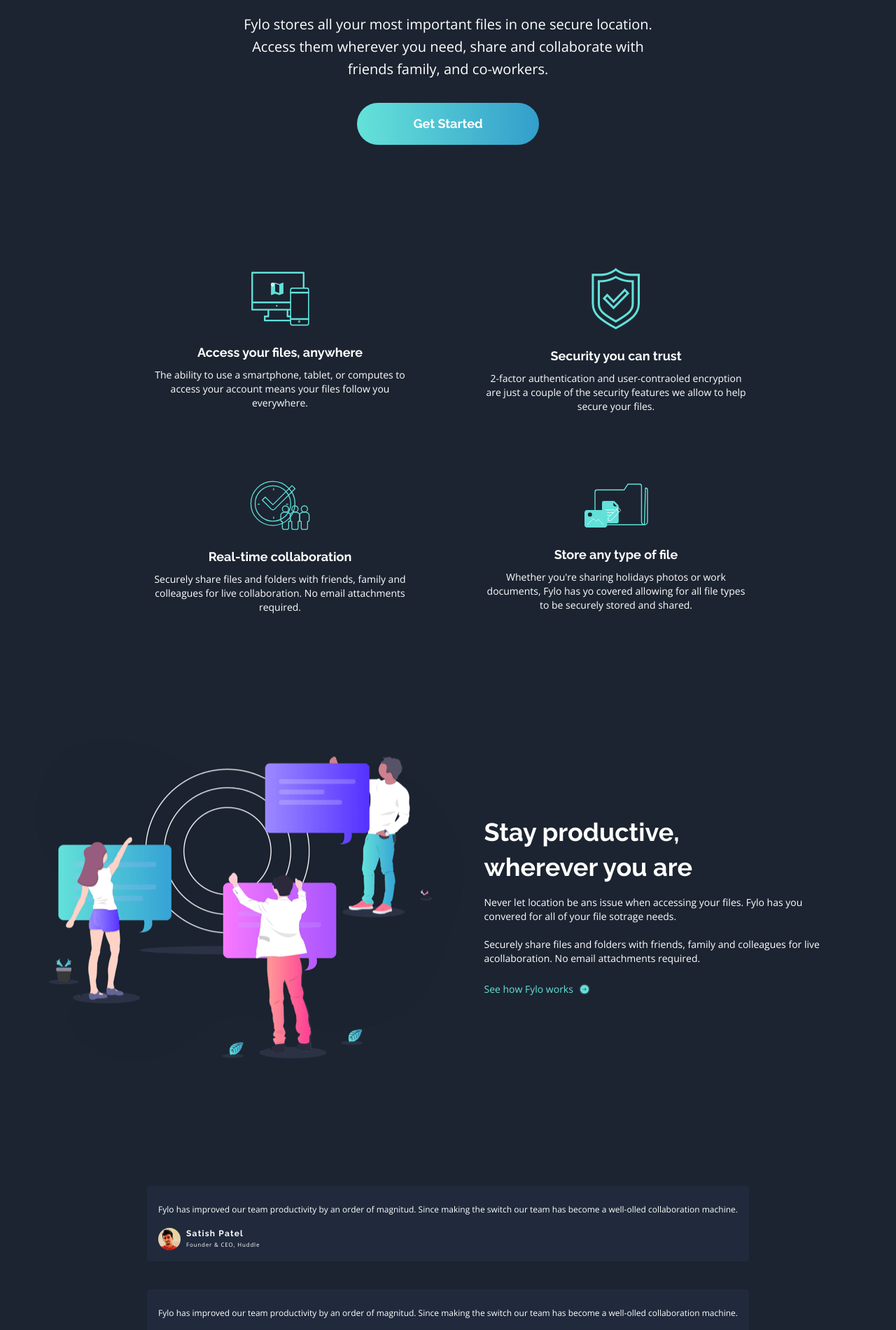
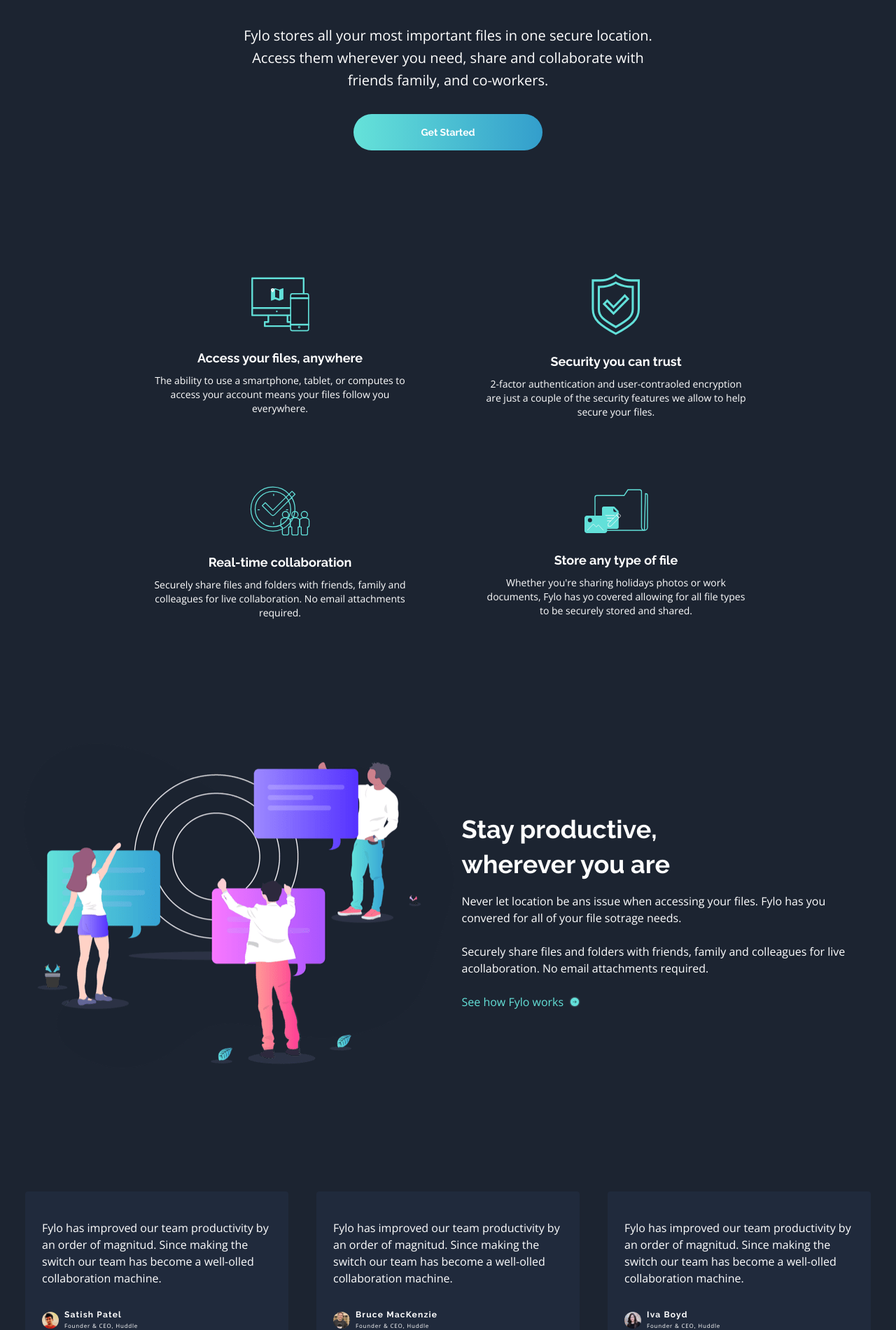
Before and after one commit to YerikAH/Fylo-landing-page-frontend-mentor, a React (Vite) app: page / in a window 1280 px wide. Shown: the part 891-2792 px from the top of the page at 70% size. Built offline with nearby package versions, Linux system fonts and the light colour scheme.

Commit message:
dev: render social footer

```diff
--- a/src/components/footer/Footer.tsx
+++ b/src/components/footer/Footer.tsx
@@ -7,9 +7,6 @@
 import phone from '../../assets/icon-phone.svg'
 import email from '../../assets/icon-email.svg'
 import SocialMediaIcon from '../ui/SocialMediaIcon'
-import FacebookIcon from '../icons/FacebookIcon'
-import InstagramIcon from '../icons/InstagramIcon'
-import TwitterIcon from '../icons/TwitterIcon'
 
 export const Footer = () => {
   return (
@@ -54,7 +51,9 @@
       </ul>
       <div className='flex gap-4 w-full place-items-center place-content-center mt-24 '>
         {FOOTER_SOCIAL.map((item, idx) => (
-          <SocialMediaIcon key={idx}>{item}</SocialMediaIcon>
+          <SocialMediaIcon key={idx} url={item.url}>
+            {item.componentElement}
+          </SocialMediaIcon>
         ))}
       </div>
     </footer>
--- a/src/components/header/Header.tsx
+++ b/src/components/header/Header.tsx
@@ -16,7 +16,7 @@
           <div className='flex gap-6 place-items-center lg:gap-12'>
             {NAV_OPTIONS.map((item, idx) => (
               <li key={idx} className='flex'>
-                <a href='' tabIndex={1} className='text-white text-xs font-raleway lg:text-base'>
+                <a href='' tabIndex={1} className='text-white text-xs font-open_sans lg:text-base'>
                   {item}
                 </a>
               </li>
--- a/src/components/main/sections/HeroSection.tsx
+++ b/src/components/main/sections/HeroSection.tsx
@@ -7,13 +7,13 @@
       <h1 className='text-white text-2xl font-raleway text-center font-bold mt-4 lg:text-4xl lg:leading-normal max-w-3xl lg:tracking-wide'>
         All your files in one secure location, accessible anywhere.
       </h1>
-      <p className='text-white text-sm font-open_sans text-center mt-4 px-4 lg:text-xl max-w-m39rem lg:leading-8' >
+      <p className='text-white text-sm font-open_sans text-center mt-4 px-4 lg:text-xl max-w-m39rem lg:leading-8 lg:mt-8'>
         Fylo stores all your most important files in one secure location. Access them wherever you
         need, share and collaborate with friends family, and co-workers.
       </p>
       <button
         tabIndex={1}
-        className='mt-8 text-white text-sm py-4 px-20  text-center  font-bold  font-raleway button-started  lg:text-lg '
+        className='mt-8 text-white text-sm py-4 px-24  text-center  font-bold  font-raleway button-started '
         aria-label='Start using Fylo'
       >
         Get Started
--- a/src/components/main/sections/PromotionSection.tsx
+++ b/src/components/main/sections/PromotionSection.tsx
@@ -12,7 +12,7 @@
         <h2 className='text-white text-lg font-raleway text-left mt-4 font-bold lg:text-4xl max-w-md lg:leading-snug'>
           Stay productive, wherever you are
         </h2>
-        <p className='text-white text-sm  font-open_sans text-left mt-2 max-w-lg lg:mt-4'>
+        <p className='text-white text-sm  font-open_sans text-left mt-2 max-w-xl lg:mt-4 lg:text-base'>
           Never let location be ans issue when accessing your files. Fylo has you convered for all
           of your file sotrage needs.
           <br />
@@ -22,7 +22,9 @@
         </p>
 
         <a className='flex gap-2 items-center mt-4 lg:mt-6' tabIndex={1}>
-          <span className='text-cyan text-sm font-open_sans text-left'>See how Fylo works</span>
+          <span className='text-cyan text-sm font-open_sans text-left lg:text-base'>
+            See how Fylo works
+          </span>
           <img src={iconArrow} alt='arrow' />
         </a>
       </div>
--- a/src/components/main/sections/TestimonySection.tsx
+++ b/src/components/main/sections/TestimonySection.tsx
@@ -2,14 +2,17 @@
 
 export const TestimonySection = () => {
   return (
-    <section className='grid place-items-center w-full mt-44 gap-10 px-3'>
+    <section className='grid place-items-center w-full mt-44 gap-10 px-3 lg:grid-cols-auto_3 lg:place-content-center'>
       {TESTIMONY_BOX.map((item) => (
-        <div className='bg-blue_dark_testimonials px-4 py-4 rounded' key={item.id}>
-          <p className='text-white text-xs  font-open_sans text-left mt-2 leading-5'>
+        <div
+          className='bg-blue_dark_testimonials px-4 py-4 rounded max-w-sm lg:px-6 lg:pt-8 lg:pb-6'
+          key={item.id}
+        >
+          <p className='text-white text-xs  font-open_sans text-left mt-2 leading-5 lg:text-base'>
             {item.testimony}
           </p>
-          <div className='flex items-center mt-4 gap-2'>
-            <img src={item.image} alt='profile' className='w-8 rounded-full' />
+          <div className='flex items-center mt-4 gap-2 lg:mt-8'>
+            <img src={item.image} alt='profile' className='w-8 rounded-full lg:w-6' />
             <div className='grid justify-start items-center'>
               <p className='text-white text-xs  font-raleway text-left font-bold tracking-widest'>
                 {item.name}
--- a/src/components/ui/SocialMediaIcon.tsx
+++ b/src/components/ui/SocialMediaIcon.tsx
@@ -1,7 +1,11 @@
 import { PropsSocial } from '../../interface/interface'
-const SocialMediaIcon = ({ children }: PropsSocial) => {
+const SocialMediaIcon = ({ children, url }: PropsSocial) => {
   return (
-    <a href="#" tabIndex={1} className='grid rounded-full place-items-center border-white border-solid border p-2'>
+    <a
+      href={url}
+      tabIndex={1}
+      className='grid rounded-full place-items-center border-white border-solid border p-2'
+    >
       {children}
     </a>
   )
--- a/src/constant/constant.tsx
+++ b/src/constant/constant.tsx
@@ -72,7 +72,16 @@
 export const FOOTER_OPT_ONE = ['About Us', 'Jobs', 'Press', 'Blog']
 export const FOOTER_OPT_TWO = ['Contact Us', 'Terms', 'Privacy']
 export const FOOTER_SOCIAL = [
-  <FacebookIcon key={1} />,
-  <TwitterIcon key={2} />,
-  <InstagramIcon key={3} />,
+  {
+    componentElement: <FacebookIcon key={1} />,
+    url: 'https://es-la.facebook.com/',
+  },
+  {
+    componentElement: <TwitterIcon key={2} />,
+    url: 'https://twitter.com/?lang=es',
+  },
+  {
+    componentElement: <InstagramIcon key={3} />,
+    url: 'https://www.instagram.com/',
+  },
 ]
--- a/src/interface/interface.tsx
+++ b/src/interface/interface.tsx
@@ -1,3 +1,4 @@
 export interface PropsSocial {
   children: JSX.Element
+  url: string
 }
--- a/tailwind.config.cjs
+++ b/tailwind.config.cjs
@@ -19,12 +19,13 @@
     },
     extend: {
       maxWidth: {
-				m39rem: '39rem'
+        m39rem: '39rem',
       },
       gridTemplateColumns: {
-				auto_2 : 'repeat(2,auto)'
-			}
-		}
+        auto_2: 'repeat(2,auto)',
+        auto_3: 'repeat(3,auto)',
+      },
+    },
   },
   plugins: [],
 }
```
Lines whose indentation alone changed are shown as unchanged.
